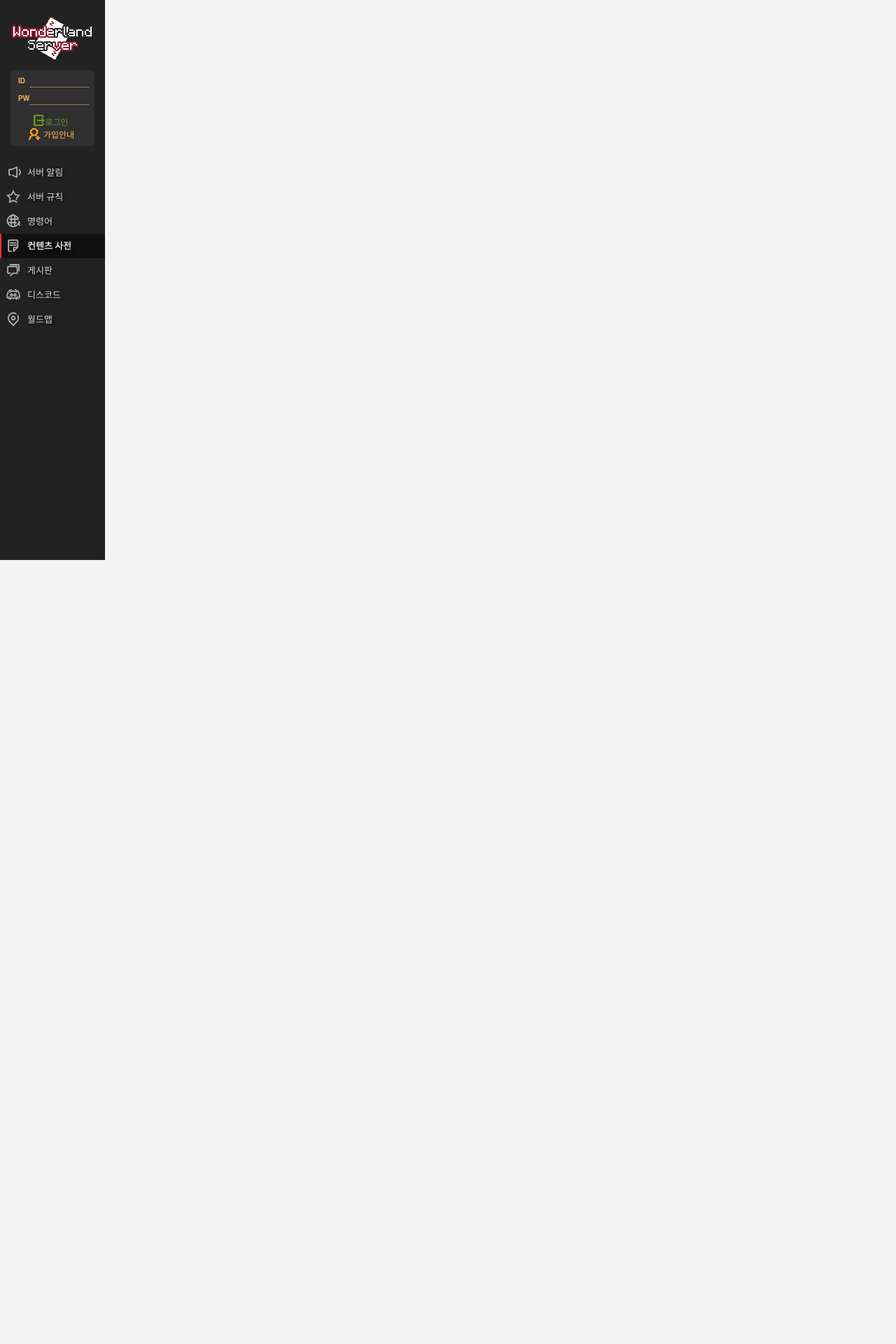
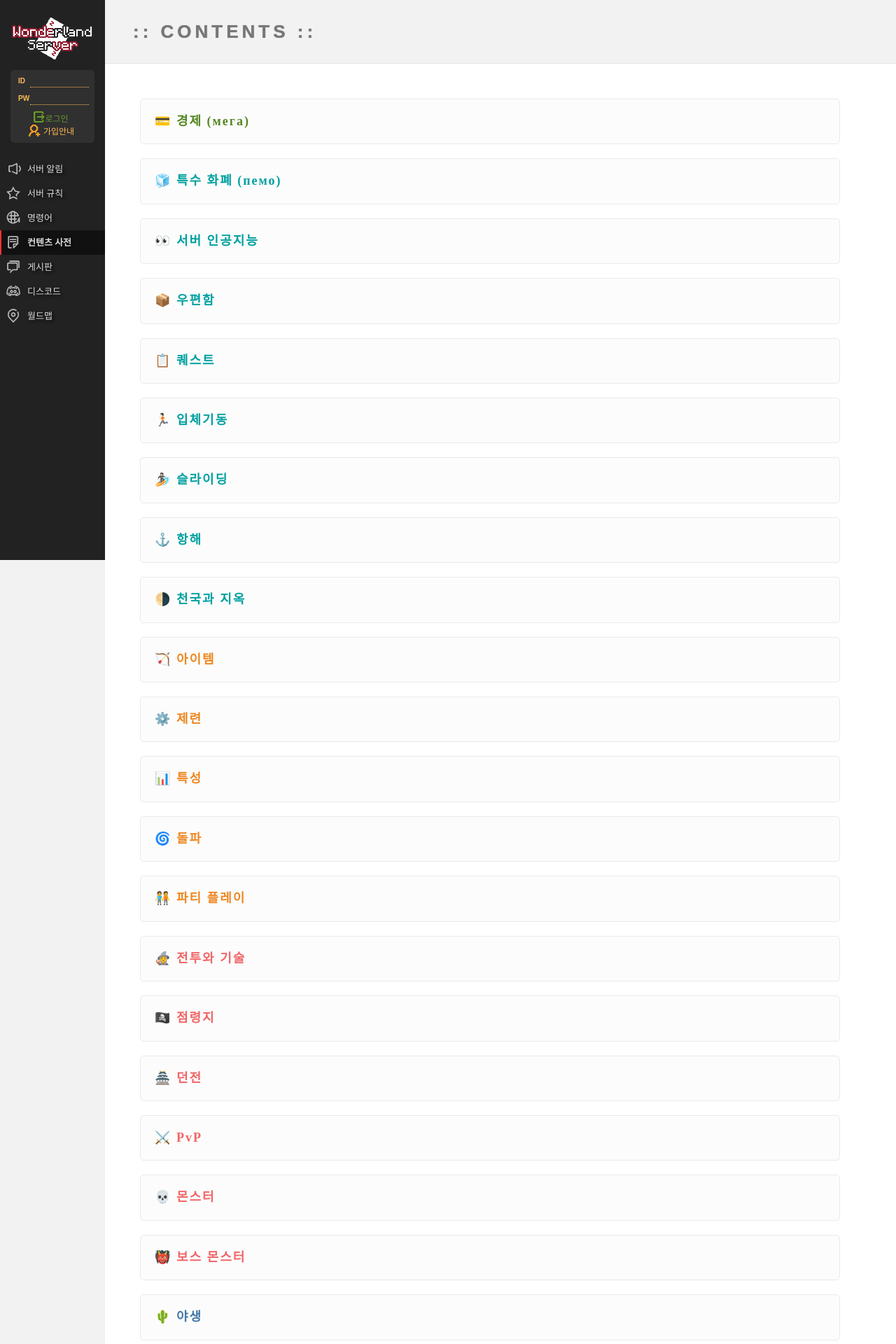
Before and after one commit to Coder-Iro/wonderland-homepage, a Nuxt app: page /contents in a window 1280 px wide. Shown: the top 1920 px of the page at 70% size. Before the commit the page ends 800 px from the top, so only its background shows below. Built offline with nearby package versions, Linux system fonts and the light colour scheme.

Commit message:
Fix bug of HeaderBar and Make contents page

```diff
--- /dev/null
+++ b/assets/data/contents.json
@@ -0,0 +1,115 @@
+[
+  {
+    "title": "💳 경제 (мега)",
+    "color": "green"
+  },
+  {
+    "title": "🧊 특수 화폐 (пемо)",
+    "color": "cyan"
+  },
+  {
+    "title": "👀 서버 인공지능",
+    "color": "cyan"
+  },
+  {
+    "title": "📦 우편함",
+    "color": "cyan"
+  },
+  {
+    "title": "📋 퀘스트",
+    "color": "cyan"
+  },
+  {
+    "title": "🏃🏻 입체기동",
+    "color": "cyan"
+  },
+  {
+    "title": "🏄🏻 슬라이딩",
+    "color": "cyan"
+  },
+  {
+    "title": "⚓️ 항해",
+    "color": "cyan"
+  },
+  {
+    "title": "🌗️ 천국과 지옥",
+    "color": "cyan"
+  },
+  {
+    "title": "🏹 아이템",
+    "color": "orange"
+  },
+  {
+    "title": "⚙️ 제련",
+    "color": "orange"
+  },
+  {
+    "title": "📊 특성",
+    "color": "orange"
+  },
+  {
+    "title": "🌀 돌파",
+    "color": "orange"
+  },
+  {
+    "title": "🧑‍🤝‍🧑 파티 플레이",
+    "color": "orange"
+  },
+  {
+    "title": "🧙 전투와 기술",
+    "color": "red"
+  },
+  {
+    "title": "🏴‍☠️ 점령지",
+    "color": "red"
+  },
+  {
+    "title": "🏯 던전",
+    "color": "red"
+  },
+  {
+    "title": "⚔️ PvP",
+    "color": "red"
+  },
+  {
+    "title": "💀 몬스터",
+    "color": "red"
+  },
+  {
+    "title": "👹 보스 몬스터",
+    "color": "red"
+  },
+  {
+    "title": "🌵 야생"
+  },
+  {
+    "title": "🏠 건축"
+  },
+  {
+    "title": "🎣 낚시"
+  },
+  {
+    "title": "🛒 장터"
+  },
+  {
+    "title": "💎 보물상자"
+  },
+  {
+    "title": "🌏 묻혀있는 보물"
+  },
+  {
+    "title": "🎲 미니게임"
+  },
+  {
+    "title": "🏨 여관 및 호텔"
+  },
+  {
+    "title": "🔌 공학 장치"
+  },
+  {
+    "title": "🧭 탐험가의 지도"
+  },
+  {
+    "title": "♻️ 형상변환"
+  }
+]
--- /dev/null
+++ b/components/ContentBox.vue
@@ -0,0 +1,39 @@
+<template>
+  <div class="box">
+    <h3 class="title">
+      <p>
+        <strong :class="[content.color]">{{ content.title }}</strong>
+      </p>
+    </h3>
+  </div>
+</template>
+
+<script>
+export default {
+  name: 'ContentBox',
+  props: {
+    content: {
+      type: Object,
+      default: null,
+      required: true,
+    },
+  },
+}
+</script>
+
+<style lang="scss" scoped>
+h3.title {
+  font-size: 18px;
+  letter-spacing: 2px;
+  color: #47a;
+  padding: 0;
+  margin: 0;
+  border-width: 0;
+
+  p {
+    text-decoration: none;
+    display: block;
+    line-height: 130%;
+  }
+}
+</style>
--- a/components/FooterBar.vue
+++ b/components/FooterBar.vue
@@ -11,7 +11,7 @@ export default {
 </script>
 
 <style lang="scss" scoped>
-div {
+footer {
   height: 10px;
   background: #f2f2f2;
   text-align: right;
--- a/components/HeaderBar.vue
+++ b/components/HeaderBar.vue
@@ -34,7 +34,7 @@ div {
 
 @media (max-width: 700px), (orientation: portrait) {
   div {
-    height: 90px;
+    height: 84px;
   }
 }
 </style>
--- a/components/MemberForm.vue
+++ b/components/MemberForm.vue
@@ -93,6 +93,9 @@ export default {
     height: 13px;
     padding: 7px 0 0 18px;
   }
+  div.button {
+    padding: 0;
+  }
 }
 
 @media (max-width: 700px), (orientation: portrait) {
--- a/components/Navlink.vue
+++ b/components/Navlink.vue
@@ -35,6 +35,7 @@ li {
   background-image: url(../assets/img/lnb-icon.png);
   background-repeat: no-repeat;
   border-left: 2px solid #222;
+  transition: 0.2s;
 
   a {
     color: #ddd;
@@ -46,8 +47,9 @@ li {
   }
 
   &:hover {
+    border-left: 2px solid #f33;
     background-color: #111;
-    font-weight: bold;
+    //font-weight: bold;
   }
 
   &.router-link-active {
@@ -100,6 +102,12 @@ li {
       background-color: #111;
     }
 
+    &:hover {
+      border: none;
+      background-color: #111;
+      //font-weight: bold;
+    }
+
     a {
       padding-left: 0;
       text-align: center;
--- a/pages/contents.vue
+++ b/pages/contents.vue
@@ -1,13 +1,29 @@
 <template>
-  <div></div>
+  <div>
+    <HeaderBar>CONTENTS</HeaderBar>
+    <article>
+      <div class="container">
+        <ContentBox
+          v-for="content in contents"
+          :key="content.title"
+          :content="content"
+        />
+      </div>
+    </article>
+    <FooterBar />
+  </div>
 </template>
 
 <script>
+import contents from '../assets/data/contents.json'
 import meta from '../assets/data/metadata.json'
+import ContentBox from '../components/ContentBox'
 export default {
   name: 'Contents',
+  components: { ContentBox },
   data() {
     return {
+      contents,
       url: `${meta.protocol}://${meta.domain}${this.$nuxt.$route.path}`,
       title: `컨텐츠 사전 | ${meta.title}`,
     }
@@ -25,4 +41,8 @@ export default {
 }
 </script>
 
-<style scoped></style>
+<style scoped lang="scss">
+.container {
+  max-width: 1000px;
+}
+</style>
```
Also changed, not shown: 1 other file (tests, documents, lock files or other folders).
